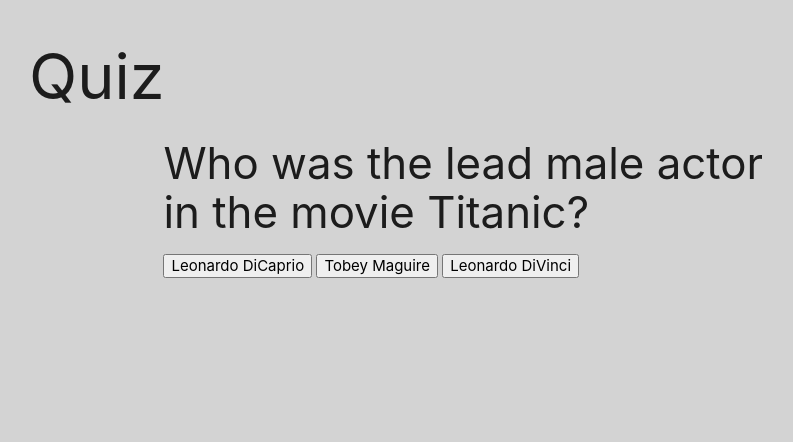
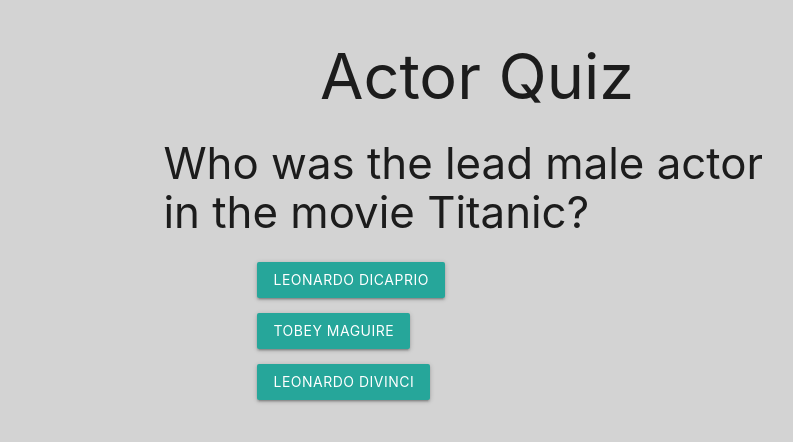
Before and after one commit to Lroman4143/multiple-page-quiz, a plain HTML site: page question1.html in a window 1280 px wide. Shown: the whole page, without its empty margins (163-956 px from the left). Drawn offline with nearby package versions, Linux system fonts and the light colour scheme.

Commit message:
question 1 styled

```diff
--- a/css/style.css
+++ b/css/style.css
@@ -1,3 +1,13 @@
 body{
     background-color: lightgrey;
 }
+.btn{
+    display: block;
+}
+.two{
+    margin-top:1rem;
+    margin-bottom:1rem;
+}
+article{
+    padding-top: .5rem;
+}
--- a/question1.html
+++ b/question1.html
@@ -10,12 +10,14 @@
 </head>
 <body>
     <div class="container">
-        <h1>Quiz</h1>
+        <h1 align="center">Actor Quiz</h1>
         <main class="container">
            <h3>Who was the lead male actor in the movie Titanic?</h3>
-           <button id="question_1">Leonardo DiCaprio</button>
-           <button id="question_2">Tobey Maguire</button>
-           <button id="question_3">Leonardo DiVinci</button>
+           <article class="container">
+               <button class="btn" id="question_1">Leonardo DiCaprio</button>
+               <button class="btn two" id="question_2">Tobey Maguire</button>
+               <button class="btn" id="question_3">Leonardo DiVinci</button>
+           </article>
         </main>
     </div>
 </body>
```
Also changed, not shown: index.html (+2 -2 lines), question2.html (+7 -2 lines).
